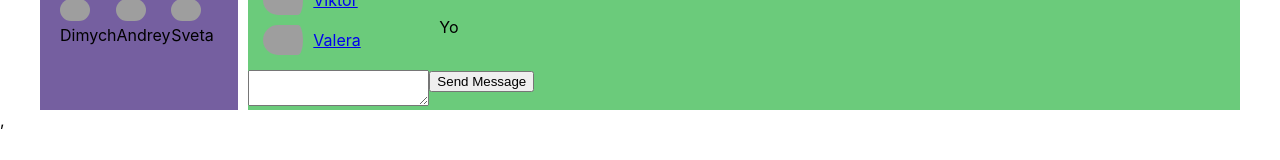
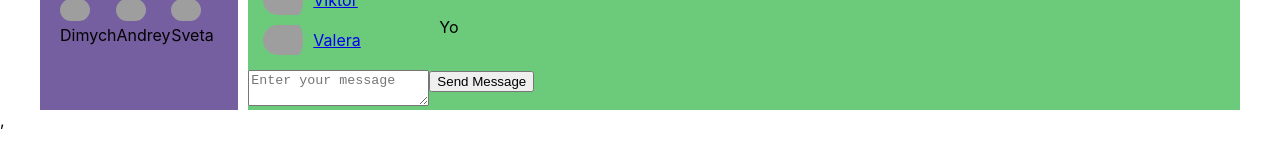
Before and after one commit to Roman-2013/samurai-way-main-Set-, a React (Create React App) app: page /dialogs in a window 1280 px wide. Shown: the part 260-420 px from the top of the page. Built offline with nearby package versions, Linux system fonts and the light colour scheme; grey boxes are pictures that could not be loaded.

Commit message:
Lesson 40

```diff
--- a/src/App.tsx
+++ b/src/App.tsx
@@ -8,36 +8,32 @@ import {Route, Routes} from 'react-router-dom';
 import {ActionsType} from './redux/state';
 
 
-
 export type MessagesPagePropsType = {
     messages: Array<{ id: number, message: string }>
     dialogs: Array<{ id: number, name: string, image: string }>
-    newMessages:string
+    newMessages: string
 }
 export type ProfilePropsType = {
     post: Array<{ id: number, message: string, likesCount: number }>
-    newPostText:string
+    newPostText: string
 }
 
 
-
-
-export type StatePropsType={
+export type StatePropsType = {
     profilePage: ProfilePropsType,
     messagesPage: MessagesPagePropsType
 }
 
 export type StorePropsType = {
-    _state:StatePropsType
-    getState:()=> StatePropsType;
-    _callSubscriber:(state: StatePropsType)=> void;
-    subscribe:(observer: (state: StatePropsType) => void)=> void;
-    dispatch:(action:ActionsType)=>void
+    _state: StatePropsType
+    getState: () => StatePropsType;
+    _callSubscriber: (state: StatePropsType) => void;
+    subscribe: (observer: (state: StatePropsType) => void) => void;
+    dispatch: (action: ActionsType) => void
 }
 
 export type AppPropsType = {
     store: StorePropsType
-    dispatch:(action:ActionsType)=>void
 }
 export const App = (props: AppPropsType) => {
 
@@ -50,18 +46,15 @@ export const App = (props: AppPropsType) => {
                 <Routes>
                     <Route path={'/dialogs/*'}
                            element={<Dialogs
-                               newMessages={props.store.getState().messagesPage.newMessages}
-                               dialogs={props.store.getState().messagesPage.dialogs}
-                               messages={props.store.getState().messagesPage.messages}
-                               dispatch={props.dispatch}
+                               messagesPage={props.store.getState().messagesPage}
+                               dispatch={props.store.dispatch}
                            />}/>
                     <Route path={'/profile'}
                            element={<Profile
-                               dispatch={props.dispatch}
-                                newPostText={props.store.getState().profilePage.newPostText}
-                                post={props.store.getState().profilePage.post}
+                               dispatch={props.store.dispatch}
+                               profilePage={props.store.getState().profilePage}
                            />
-                    }/>
+                           }/>
                 </Routes>
             </div>
         </div>
--- a/src/Components/Dialogs/Dialogs.tsx
+++ b/src/Components/Dialogs/Dialogs.tsx
@@ -1,31 +1,28 @@
-import React, {LegacyRef, useRef} from 'react';
+import React, {ChangeEvent, LegacyRef, useRef} from 'react';
 import s from './Dialogs.module.css'
 import {DialogItem} from './DialogItem/DialogItem';
 import {Message} from './Message/Message';
 import {ActionsType, addMessagesAC, sendMessageAC} from '../../redux/state';
+import {MessagesPagePropsType} from '../../App';
 
 
 export type MessagesPropsType = {
-    messages: Array<{ id: number, message: string }>
-    dialogs: Array<{ id: number, name: string, image: string }>
-    newMessages:string
-    dispatch:(action:ActionsType)=>void
+    messagesPage:MessagesPagePropsType
+    dispatch: (action: ActionsType) => void
 }
 
 
-export const Dialogs = (props:MessagesPropsType) => {
-    let dialodsElements=props.dialogs.map(d=><DialogItem key={d.id} image={d.image} name={d.name} id={d.id}/>)
-    let messagesElements=props.messages.map(m=><Message key={m.id}  message={m.message}/>)
+export const Dialogs = (props: MessagesPropsType) => {
+    let dialodsElements = props.messagesPage.dialogs.map(d => <DialogItem key={d.id} image={d.image} name={d.name} id={d.id}/>)
+    let messagesElements = props.messagesPage.messages.map(m => <Message key={m.id} message={m.message}/>)
 
-    let newMessage=useRef<HTMLTextAreaElement>()
 
-    let sendMessage=()=>{
-        if (newMessage.current?.value){
-            props.dispatch(sendMessageAC(newMessage.current.value))
-        }
+    let sendMessage = (e:ChangeEvent<HTMLTextAreaElement>) => {
+            props.dispatch(sendMessageAC(e.currentTarget.value))
+
     }
 
-    let addMessages=()=>{
+    let addMessages = () => {
         props.dispatch(addMessagesAC())
     }
 
@@ -39,9 +36,11 @@ export const Dialogs = (props:MessagesPropsType) => {
                 {messagesElements}
             </div>
             <div>
-                <textarea value={props.newMessages}
-                          onChange={sendMessage}
-                          ref={newMessage as LegacyRef<HTMLTextAreaElement>}/>
+                <textarea
+                    placeholder={"Enter your message"}
+                    value={props.messagesPage.newMessages}
+                    onChange={sendMessage}
+                 />
             </div>
             <div>
                 <button onClick={addMessages}>Send Message</button>
--- a/src/Components/Profile/MePosts/MyPosts.tsx
+++ b/src/Components/Profile/MePosts/MyPosts.tsx
@@ -6,7 +6,7 @@ import {ProfilePagePropsType} from '../Profile';
 
 export const MyPosts = (props: ProfilePagePropsType) => {
 
-    let postsElements = props.post.map(p => <Post key={p.id} message={p.message} like={p.likesCount}/>)
+    let postsElements = props.profilePage.post.map(p => <Post key={p.id} message={p.message} like={p.likesCount}/>)
 
     let newPostElement = useRef<HTMLTextAreaElement>()
 
@@ -26,9 +26,11 @@ export const MyPosts = (props: ProfilePagePropsType) => {
     return (
         <div>
             <div>
-                <textarea onChange={onPostOnChange}
+                <textarea
+                    placeholder={'Enter your post text'}
+                    onChange={onPostOnChange}
                           ref={newPostElement as LegacyRef<HTMLTextAreaElement>}
-                          value={props.newPostText}/>
+                          value={props.profilePage.newPostText}/>
             </div>
             <div>
                 <button onClick={addPost}>Add post</button>
--- a/src/Components/Profile/Profile.tsx
+++ b/src/Components/Profile/Profile.tsx
@@ -3,10 +3,10 @@ import s from './Profile.module.css'
 import {MyPosts} from './MePosts/MyPosts';
 import {ProfileInfo} from './ProfileInfo/ProfileInfo';
 import {ActionsType} from '../../redux/state';
+import {ProfilePropsType} from '../../App';
 
 export type ProfilePagePropsType={
-    post: Array<{ id: number, message: string, likesCount: number }>
-    newPostText:string
+    profilePage:ProfilePropsType
     dispatch:(action:ActionsType)=>void
 }
 
@@ -16,8 +16,8 @@ export const Profile = (props:ProfilePagePropsType) => {
             <ProfileInfo/>
             <MyPosts
                 dispatch={props.dispatch}
-                newPostText={props.newPostText}
-                post={props.post} />
+                profilePage={props.profilePage}
+                />
         </div>
     )
 }
--- a/src/index.tsx
+++ b/src/index.tsx
@@ -10,7 +10,6 @@ import {BrowserRouter} from 'react-router-dom';
         <BrowserRouter>
                <App
                 store={store}
-                dispatch={store.dispatch.bind(store)}
             />,
         </BrowserRouter>, document.getElementById('root')
     );
```
